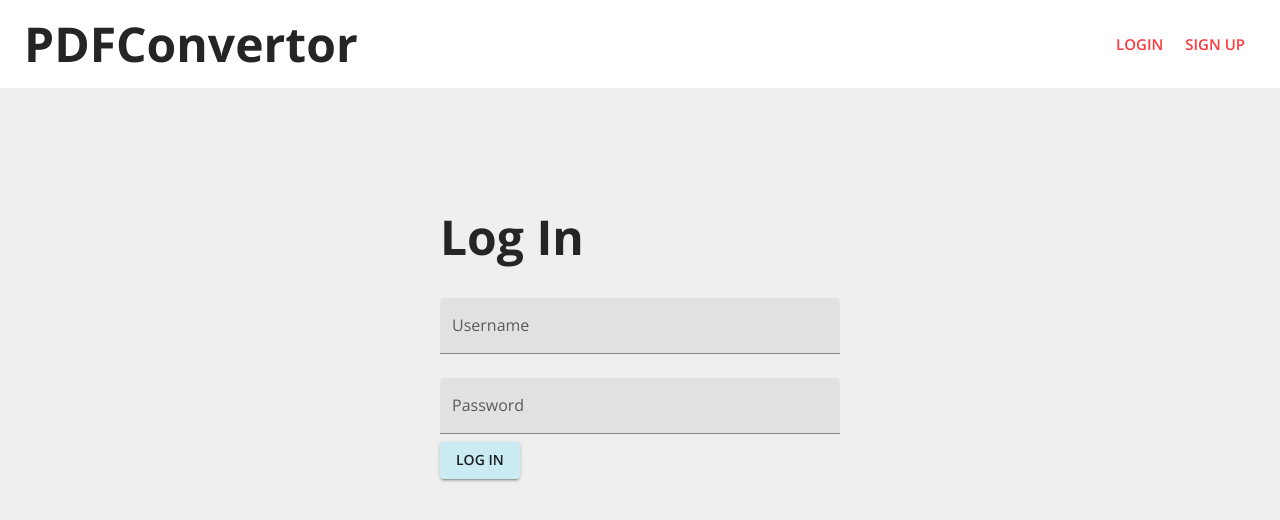
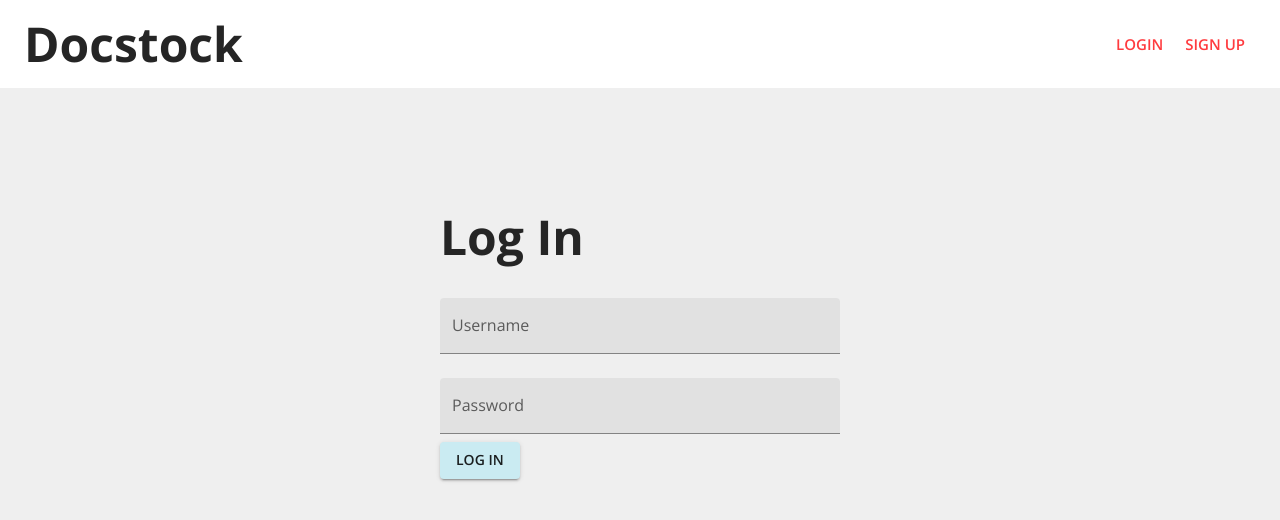
Before and after one commit to Mach1nka/pdf-converter, a React (Create React App) app: page /login in a window 1280 px wide. Shown: the top 520 px of the page. Built offline with nearby package versions, Linux system fonts and the light colour scheme; no server answers.

Commit message:
fix: change site name

```diff
--- a/public/index.html
+++ b/public/index.html
@@ -27,7 +27,7 @@
     <link rel="preconnect" href="https://fonts.googleapis.com">
     <link rel="preconnect" href="https://fonts.gstatic.com" crossorigin>
     <link href="https://fonts.googleapis.com/css2?family=Open+Sans:wght@300;400;500;600;700&display=swap" rel="stylesheet">
-    <title>PDF Convertor</title>
+    <title>Docstock</title>
   </head>
   <body>
     <noscript>You need to enable JavaScript to run this app.</noscript>
--- a/src/components/layout/Header.tsx
+++ b/src/components/layout/Header.tsx
@@ -40,7 +40,7 @@ const Header: React.FC = () => {
       <Toolbar sx={styles.Toolbar}>
         <Typography align="left" variant="h1" sx={styles.Heading}>
           <Link component={RouterLink} sx={styles.Link} to="/">
-            PDFConvertor
+            Docstock
           </Link>
         </Typography>
         {smScreen ? <MobileNav /> : <DesktopNav />}
```
